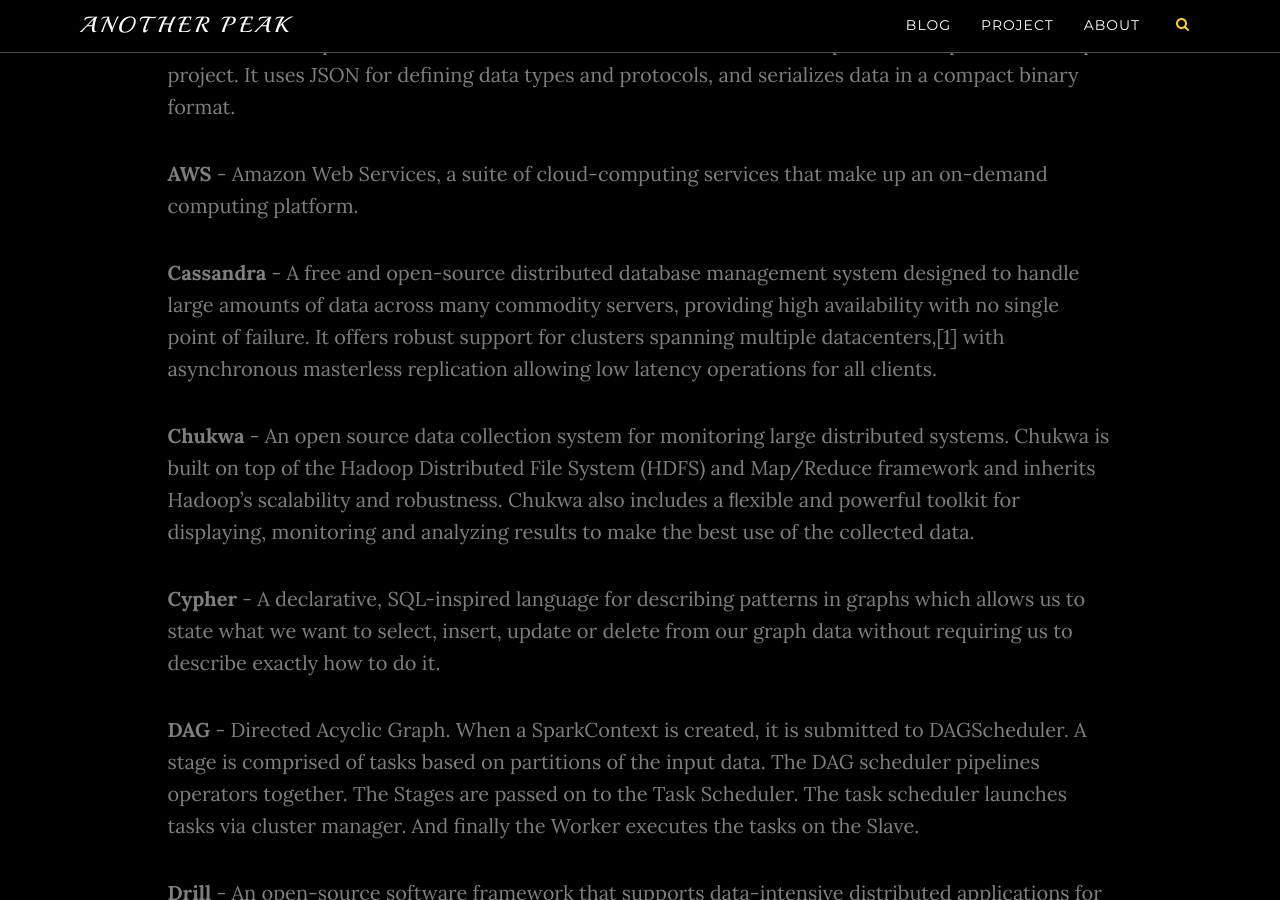
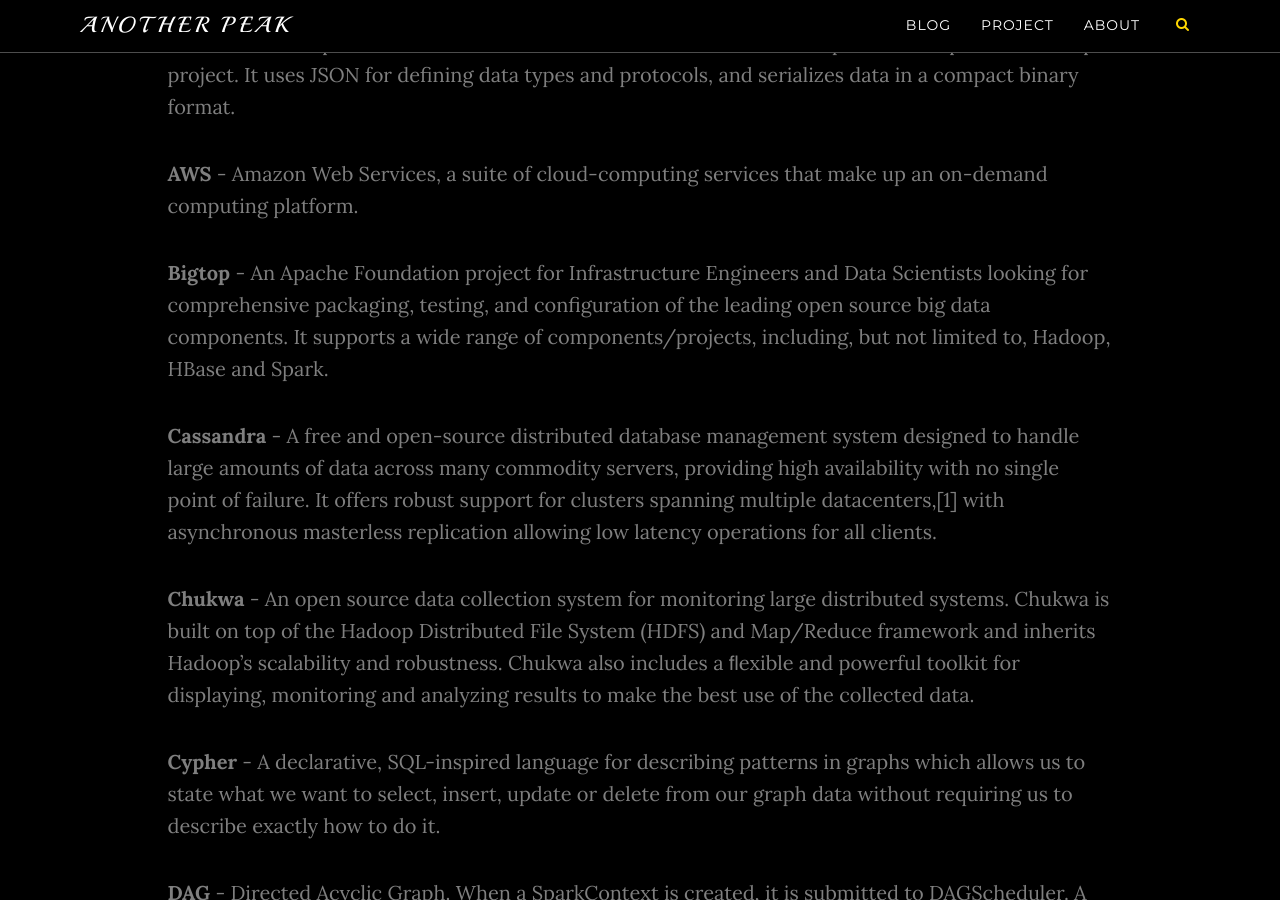
Before and after one commit to abrahamdu/abrahamdu.github.io, a Jekyll site: the page built from blog/_posts/2016-09-12-bigdata_terminology.md, in a window 1280 px wide and 900 px high, scrolled down 1819 px. Built offline with Jekyll 4.4.1, drawn with Linux system fonts in a browser that asks for light colours; nearby versions of some CDN libraries; comment, search, counter and statistics services are not loaded.

Commit message:
Update 2016-09-12-bigdata_terminology.md

```diff
--- a/blog/_posts/2016-09-12-bigdata_terminology.md
+++ b/blog/_posts/2016-09-12-bigdata_terminology.md
@@ -20,6 +20,8 @@
 __Avro__ - A remote procedure call and data serialization framework developed within Apache's Hadoop project. It uses JSON for defining data types and protocols, and serializes data in a compact binary format.
 
 __AWS__ - Amazon Web Services, a suite of cloud-computing services that make up an on-demand computing platform.
+
+__Bigtop__ - An Apache Foundation project for Infrastructure Engineers and Data Scientists looking for comprehensive packaging, testing, and configuration of the leading open source big data components. It supports a wide range of components/projects, including, but not limited to, Hadoop, HBase and Spark.
 
 __Cassandra__ - A free and open-source distributed database management system designed to handle large amounts of data across many commodity servers, providing high availability with no single point of failure. It offers robust support for clusters spanning multiple datacenters,[1] with asynchronous masterless replication allowing low latency operations for all clients.
 
```
